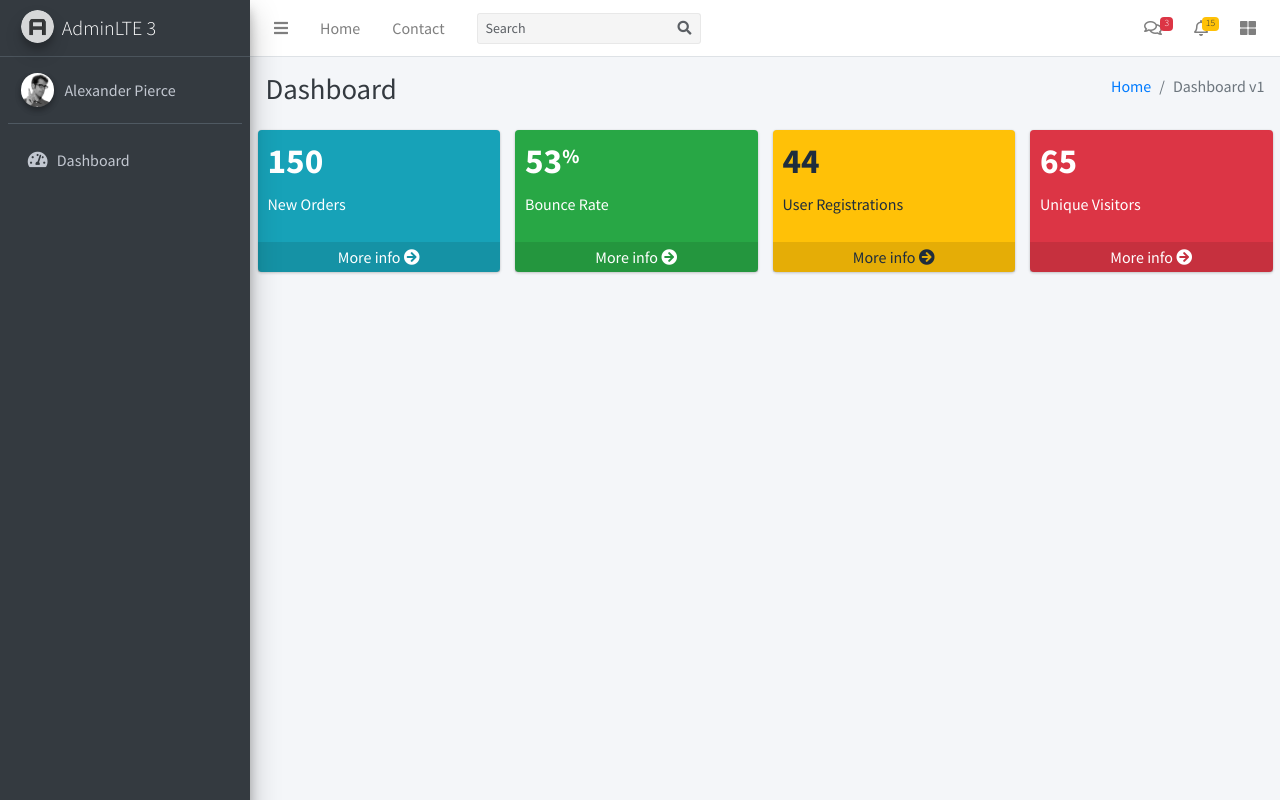
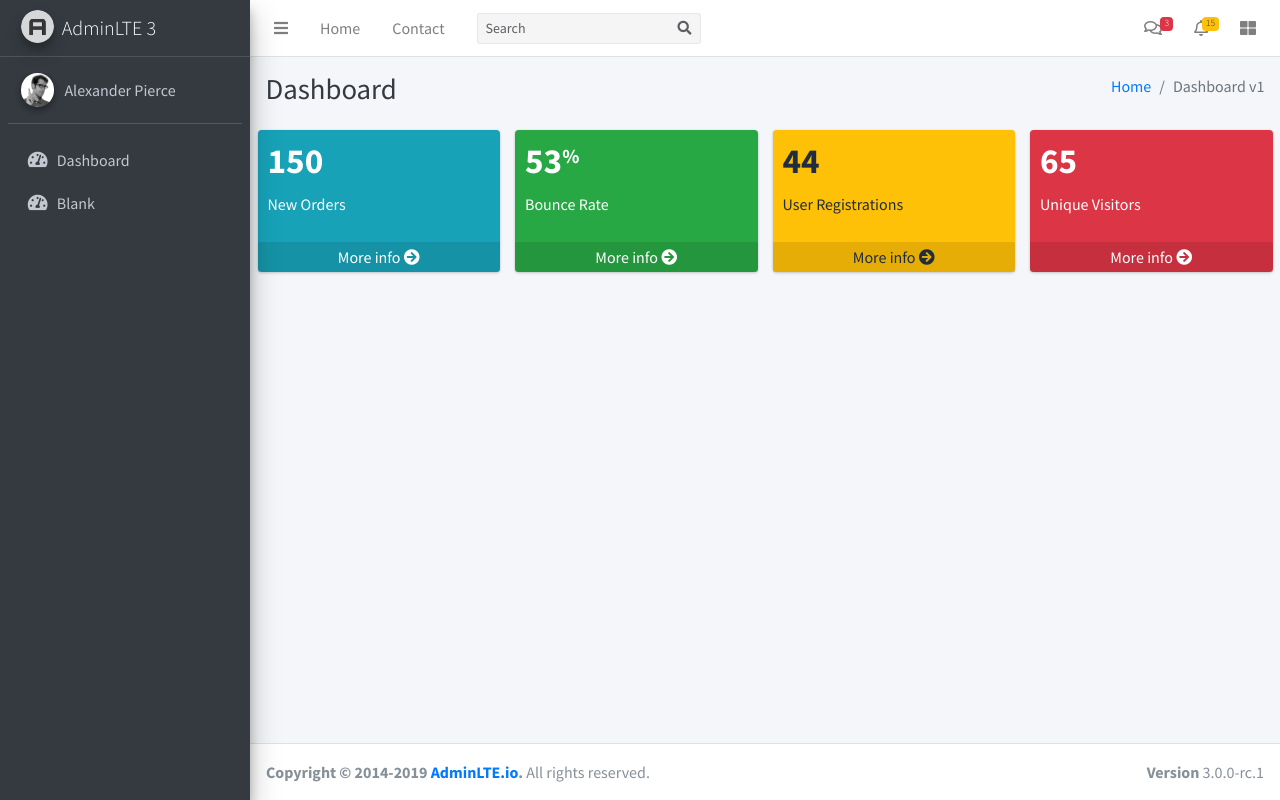
Before and after one commit to erdkse/adminlte-3-angular, an Angular app: page / in a window 1280 px wide. Shown: the top 800 px of the page. Built offline with nearby package versions, Linux system fonts and the light colour scheme; some icons are missing.

Commit message:
fix body height

```diff
--- a/src/app/main/main.component.scss
+++ b/src/app/main/main.component.scss
@@ -1,3 +1,4 @@
 .content-wrapper {
-  min-height: 100vh;
+  min-height: calc(100vh - 114px);
+  height: 100%;
 }
--- a/src/app/main/main.component.ts
+++ b/src/app/main/main.component.ts
@@ -14,11 +14,11 @@ export class MainComponent implements OnInit {
   ngOnInit() {}
 
   mainSidebarHeight(height) {
-    this.renderer.setStyle(
-      this.contentWrapper.nativeElement,
-      'height',
-      height - 57 + 'px'
-    );
+    // this.renderer.setStyle(
+    //   this.contentWrapper.nativeElement,
+    //   'min-height',
+    //   height - 114 + 'px'
+    // );
     console.log(
       'mainSidebarHeight',
       this.contentWrapper.nativeElement.offsetHeight
--- a/src/app/main/menu-sidebar/menu-sidebar.component.html
+++ b/src/app/main/menu-sidebar/menu-sidebar.component.html
@@ -44,6 +44,14 @@
             </p>
           </a>
         </li>
+        <li class="nav-item">
+          <a [routerLink]="['/blank']" class="nav-link">
+            <i class="nav-icon fas fa-tachometer-alt"></i>
+            <p>
+              Blank
+            </p>
+          </a>
+        </li>
       </ul>
     </nav>
     <!-- /.sidebar-menu -->
--- a/src/app/main/menu-sidebar/menu-sidebar.component.scss
+++ b/src/app/main/menu-sidebar/menu-sidebar.component.scss
@@ -0,0 +1,4 @@
+.main-sidebar {
+  height: 100vh;
+  overflow: scroll;
+}
```
